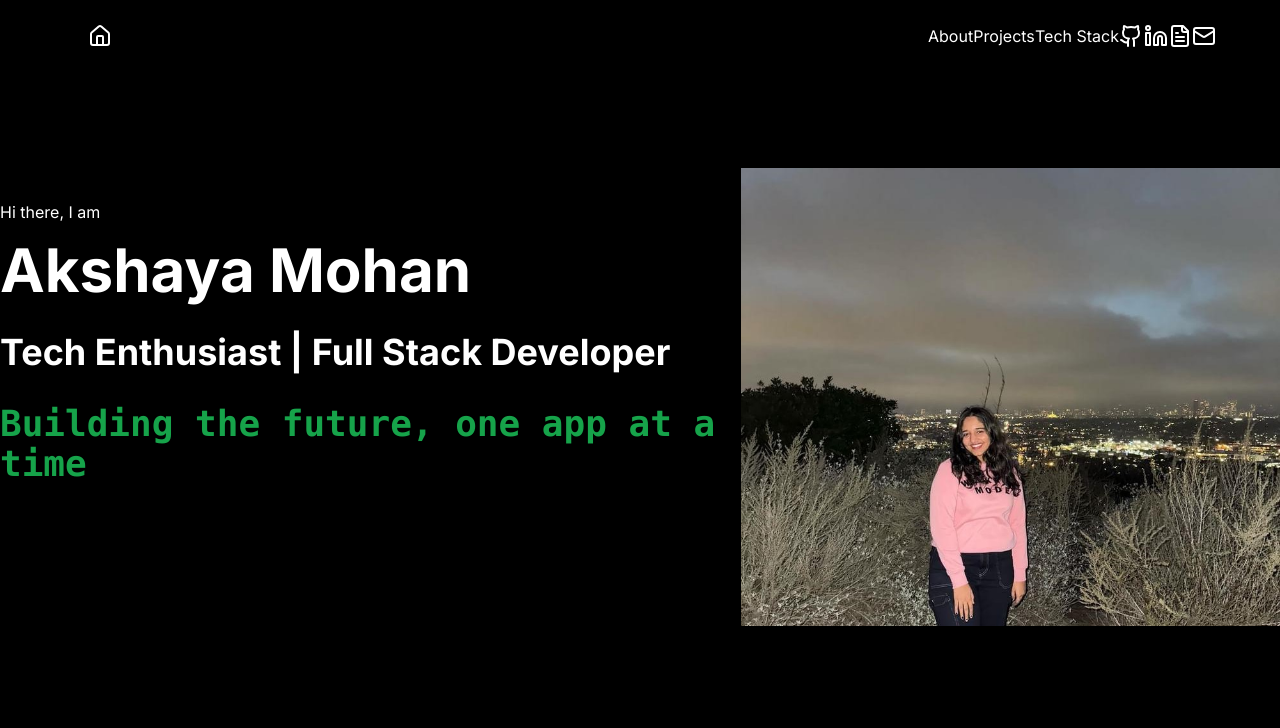
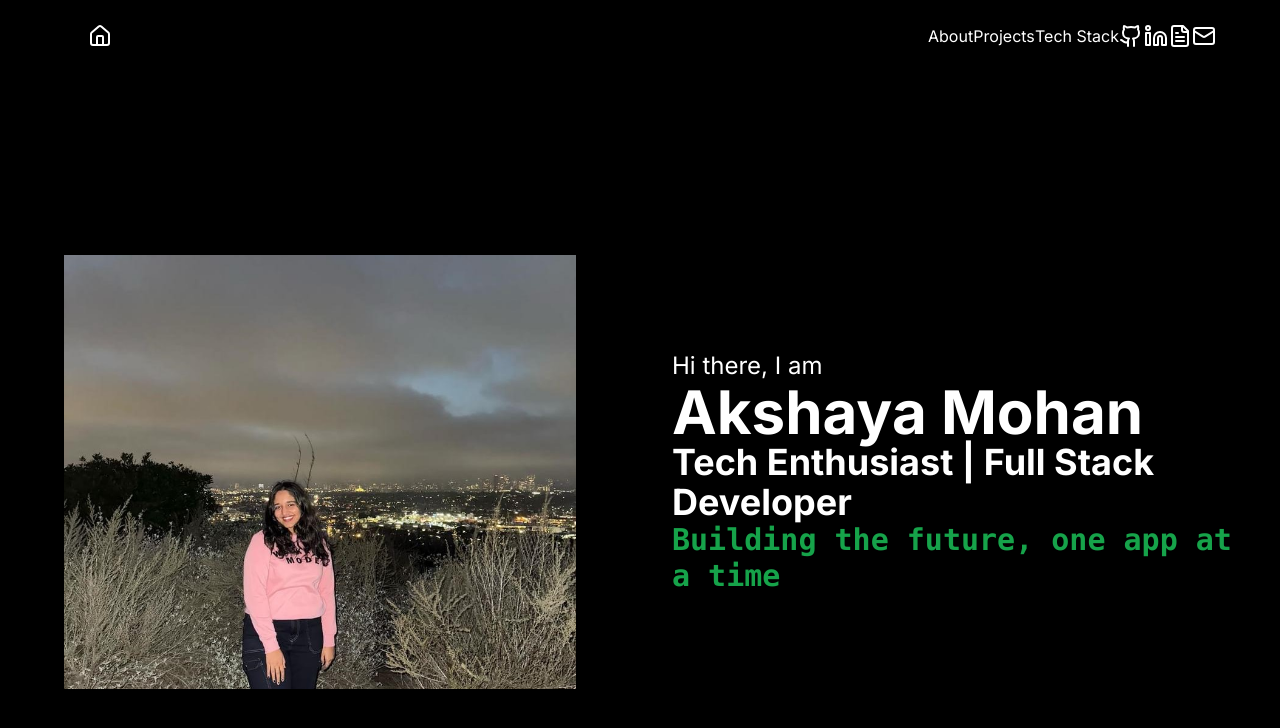
Before and after one commit to akshaya-244/akshaya-244.github.io, a Next.js app in the folder myportfolio/: page / in a window 1280 px wide. Shown: the top 728 px of the page. Built offline with nearby package versions, Linux system fonts and the light colour scheme.

Commit message:
Home page update

```diff
--- a/myportfolio/app/page.tsx
+++ b/myportfolio/app/page.tsx
@@ -6,21 +6,23 @@ export default function Home() {
   return (
     <div>
       <Navbar />
-      <div className="h-screen flex  justify-around py-24 bg-black mx-auto text-white">
-        <div className="mt-4">
-
-          <div className="mt-4 ">Hi there, I am </div>
-          <div className="mt-4 text-6xl font-bold">Akshaya Mohan</div>
-          <div className="mt-8 text-4xl font-bold">Tech Enthusiast | Full Stack Developer </div>
-          <div className="mt-8 text-4xl font-bold text-green-600 font-mono">Building the future, one app at a time</div>
-
-          <div>
-
+      <div className="h-screen grid grid-cols-1 md:grid-cols-2 gap- py-24 bg-black text-white">
+      <div className="flex justify-center items-center px-4 md:px-8">
+          <Image
+            src="/Akshaya.jpg"
+            alt="Akshaya Mohan"
+            width={600}
+            height={500}
+            className="w-full max-w-md md:max-w-lg"
+          />
+        </div>
+        <div className="flex flex-col justify-center items-start space-y- px-4 md:px-8">
+          <div className="text-xl md:text-2xl">Hi there, I am</div>
+          <div className="text-4xl md:text-6xl font-bold">Akshaya Mohan</div>
+          <div className="text-2xl md:text-4xl font-bold">Tech Enthusiast | Full Stack Developer</div>
+          <div className="text-xl md:text-3xl font-bold text-green-600 font-mono">
+            Building the future, one app at a time
           </div>
-        </div>
-        <div>
-          <Image src="/Akshaya.jpg" alt="Hello" width={600} height={500} />
-
         </div>
 
       </div>
```
